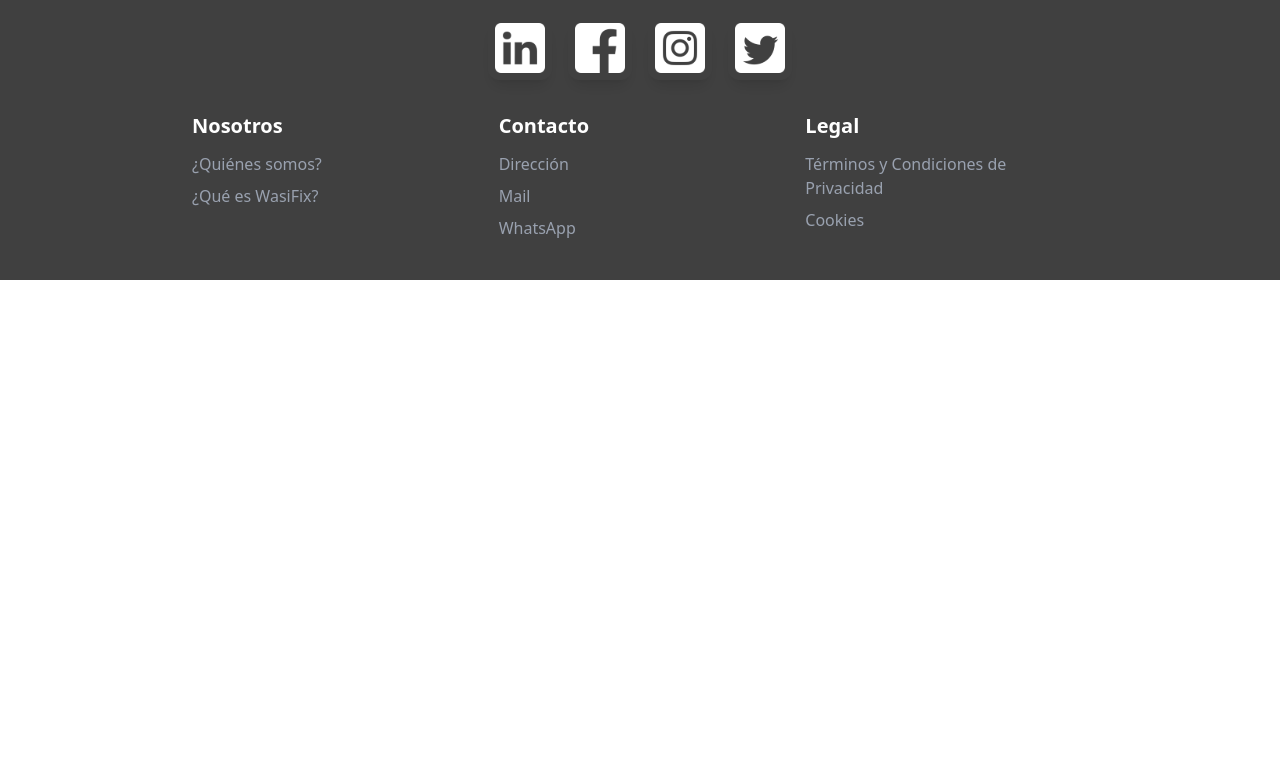
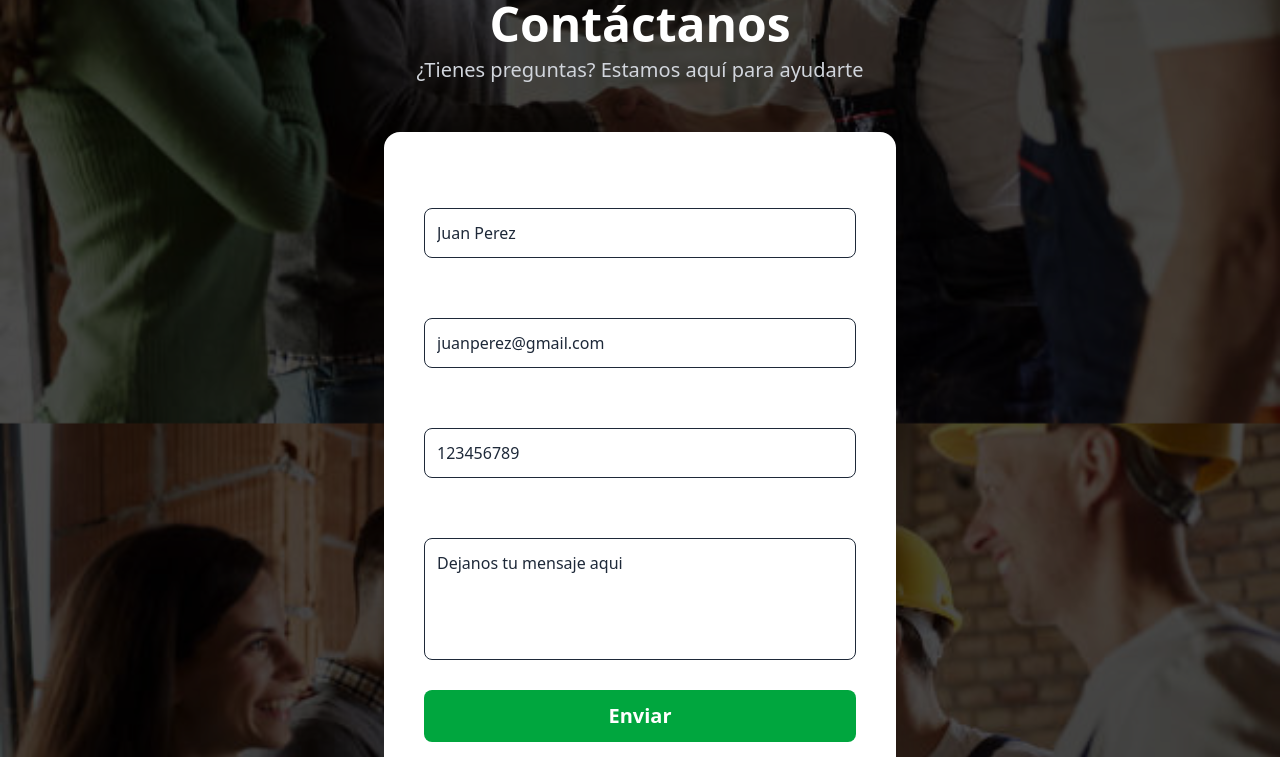
Before and after one commit to Agustin742/Wasifix, a React (Vite) app: page / in a window 1280 px wide. Shown: the part 580-1337 px from the top of the page. Before the commit the page ends 860 px from the top, so only its background shows below. Built offline with nearby package versions, Linux system fonts and the light colour scheme.

Commit message:
feat: agregue Contact Section form

```diff
--- a/package.json
+++ b/package.json
@@ -15,6 +15,7 @@
     "framer-motion": "^12.23.25",
     "react": "^19.2.0",
     "react-dom": "^19.2.0",
+    "react-hook-form": "^7.68.0",
     "react-icons": "^5.5.0",
     "react-router": "^7.9.6",
     "tailwindcss": "^4.1.17"
--- a/src/pages/home/HomePage.jsx
+++ b/src/pages/home/HomePage.jsx
@@ -1,3 +1,4 @@
+import ContactSection from "./sections/ContactSection"
 import SearchSection from "./sections/SearchSection"
 
 
@@ -5,7 +6,11 @@ const HomePage = () => {
   return (
     <div div className="bg-[url('../../public/imgs/mockups/manos.jpg')] bg-fixed bg-cover bg-center bg-no-repeat bg-black/70 bg-blend-overlay p-8 space-y-4">
     <SearchSection />
+
+    <ContactSection/>
+
     </div>
+
   )
 }
 
--- /dev/null
+++ b/src/pages/home/sections/ContactSection.jsx
@@ -0,0 +1,224 @@
+import React, { useState } from 'react';
+import { useForm } from 'react-hook-form';
+
+// --- Componentes Reutilizables ---
+
+/**
+ * Componente genérico de campo de entrada
+ * @param {object} props - Propiedades del componente
+ * @param {string} props.label - Etiqueta del campo
+ * @param {string} props.name - Nombre del campo para React Hook Form
+ * @param {string} props.type - Tipo de input (text, email, tel)
+ * @param {string} props.placeholder - Texto de marcador de posición
+ * @param {object} props.register - Función register de React Hook Form
+ * @param {object} props.error - Objeto de error para este campo
+ * @param {boolean} props.isMultiline - Si es un textarea
+ */
+const InputField = ({ label, name, type = 'text', placeholder, register, error, isMultiline = false }) => {
+    const baseClasses = "w-full p-3 border rounded-lg focus:outline-none transition-all duration-200 bg-white text-gray-800 placeholder-gray-500";
+    const errorClasses = error ? "border-red-500 focus:ring-red-500 focus:border-red-500" : "focus:ring-green-500 focus:border-green-500";
+    const finalClasses = `${baseClasses} ${errorClasses}`;
+
+  return (
+        <div className="mb-6">
+        <label htmlFor={name} className="block text-white text-lg mb-2">
+            {label}
+        </label>
+        {isMultiline ? (
+            <textarea
+            id={name}
+            {...register(name)}
+            rows="4"
+            placeholder={placeholder}
+            className={finalClasses}
+            style={{ resize: 'none' }} // Para mantener la consistencia visual y no permitir que se estire
+            />
+      ) : (
+        <input
+          id={name}
+          type={type}
+          {...register(name)}
+          placeholder={placeholder}
+          className={finalClasses}
+        />
+      )}
+      {error && (
+        <p className="mt-1 text-sm text-red-400">
+          {error.message}
+        </p>
+      )}
+    </div>
+  );
+};
+
+// --- Componente Principal de la Sección ---
+
+const ContactSection = () => {
+  const [submissionStatus, setSubmissionStatus] = useState(null); // 'success' | null
+
+  // Configuración de React Hook Form
+    const {
+        register,
+        handleSubmit,
+        formState: { errors, isSubmitting, isValid },
+        reset
+    } = useForm({
+        mode: 'onBlur', // Validar al salir del campo
+        defaultValues: {
+        nombre: 'Juan Perez',
+        email: 'juanperez@gmail.com',
+        telefono: '123456789',
+        mensaje: 'Dejanos tu mensaje aqui',
+        }
+    });
+
+// ContactSection.jsx
+
+const onSubmit = (data) => {
+    console.log("Datos del Formulario:", data);
+
+    // 1. Establecer inmediatamente el estado de éxito al simular el envío
+    // Esto hará que el mensaje de éxito aparezca.
+    setSubmissionStatus('success');
+
+    // 2. Limpiar el formulario inmediatamente
+    reset();
+
+    // El Promise y setTimeout aquí solo simulan una espera del servidor
+    // En una implementación real, esto lo manejaría tu llamada API.
+    return new Promise((resolve) => {
+        // Nota: El tiempo aquí no es el que dura el mensaje de éxito en pantalla,
+        // sino el tiempo de "espera" de la simulación de envío. Lo dejé en 500ms.
+        setTimeout(() => {
+        resolve();
+        }, 500);
+    });
+};
+
+    // Expresión regular simple para validación de email
+    const EMAIL_REGEX = /^[a-zA-Z0-9._-]+@[a-zA-Z0-9.-]+\.[a-zA-Z]{2,6}$/;
+    // Expresión regular simple para formato de teléfono argentino (ej. 11-xxxx-xxxx o 261-xxx-xxxx o números fijos/celulares comunes)
+    const TELEFONO_REGEX = /^\(?\d{2,4}\)?[-.\s]?\d{3,4}[-.\s]?\d{4}$/;
+
+
+    return (
+        <section className="py-20 md:py-32">
+        <div className="max-w-7xl mx-auto px-4 sm:px-6 lg:px-8">
+            <div className="text-center mb-12">
+            <h2 className="text-5xl font-extrabold text-white mb-2">
+                Contáctanos
+            </h2>
+            <p className="text-xl text-gray-300">
+                ¿Tienes preguntas? Estamos aquí para ayudarte
+            </p>
+            </div>
+
+            {/* Contenedor del Formulario (con max-width) */}
+            <div className="flex justify-center">
+            <div className="bg-white p-6 sm:p-10 rounded-2xl shadow-2xl w-full max-w-lg">
+
+                {submissionStatus === 'success' ? (
+                // Mensaje de éxito
+                <div className="bg-green-100 border border-green-400 text-green-700 px-6 py-4 rounded-lg relative mb-6" role="alert">
+                    <strong className="font-bold">¡Mensaje enviado correctamente!</strong>
+                    <span className="block sm:inline"> Te responderemos pronto.</span>
+                </div>
+                ) : (
+                // Formulario
+                <form onSubmit={handleSubmit(onSubmit)} className="space-y-4">
+
+                    {/* Nombre */}
+                    <InputField
+                    label="Nombre"
+                    name="nombre"
+                    placeholder="Juan Perez"
+                    register={register}
+                    error={errors.nombre}
+                    // Reglas de validación
+                    rules={{
+                        required: "El nombre es obligatorio",
+                        minLength: {
+                        value: 2,
+                        message: "Mínimo 2 caracteres"
+                        }
+                    }}
+                    />
+
+                    {/* Email */}
+                    <InputField
+                    label="Email"
+                    name="email"
+                    type="email"
+                    placeholder="juanperez@gmail.com"
+                    register={register}
+                    error={errors.email}
+                    // Reglas de validación
+                    rules={{
+                        required: "El email es obligatorio",
+                        pattern: {
+                        value: EMAIL_REGEX,
+                        message: "Formato de email inválido"
+                        }
+                    }}
+                    />
+
+                    {/* Teléfono */}
+                    <InputField
+                    label="Teléfono"
+                    name="telefono"
+                    type="tel"
+                    placeholder="123456789"
+                    register={register}
+                    error={errors.telefono}
+                    // Reglas de validación
+                    rules={{
+                        required: "El teléfono es obligatorio",
+                        pattern: {
+                        value: TELEFONO_REGEX,
+                        message: "Formato de teléfono inválido (ej. 11-xxxx-xxxx)"
+                        }
+                    }}
+                    />
+
+                    {/* Mensaje (Textarea) */}
+                    <InputField
+                    label="Mensaje"
+                    name="mensaje"
+                    placeholder="Dejanos tu mensaje aqui"
+                    isMultiline
+                    register={register}
+                    error={errors.mensaje}
+                    // Reglas de validación
+                    rules={{
+                        required: "El mensaje es obligatorio",
+                        minLength: {
+                        value: 10,
+                        message: "Mínimo 10 caracteres"
+                        }
+                    }}
+                    />
+
+                    {/* Botón de Enviar */}
+                    <button
+                    type="submit"
+                    disabled={!isValid || isSubmitting}
+                    className={`
+                        w-full py-3 px-4 text-white text-xl font-bold rounded-lg transition-colors duration-500
+                        ${isValid && !isSubmitting
+                        ? 'bg-green-600 hover:bg-green-700 cursor-pointer'
+                        : 'bg-green-300 cursor-not-allowed'
+                        }
+                    `}
+                    >
+                    {isSubmitting ? 'Enviando...' : 'Enviar'}
+                    </button>
+                </form>
+                )}
+            </div>
+            </div>
+        </div>
+        </section>
+    );
+};
+
+export default ContactSection;
```
Also changed, not shown: src/components/layout/Footer.jsx (line endings or trailing spaces), 1 other file (tests, documents, lock files or other folders).
